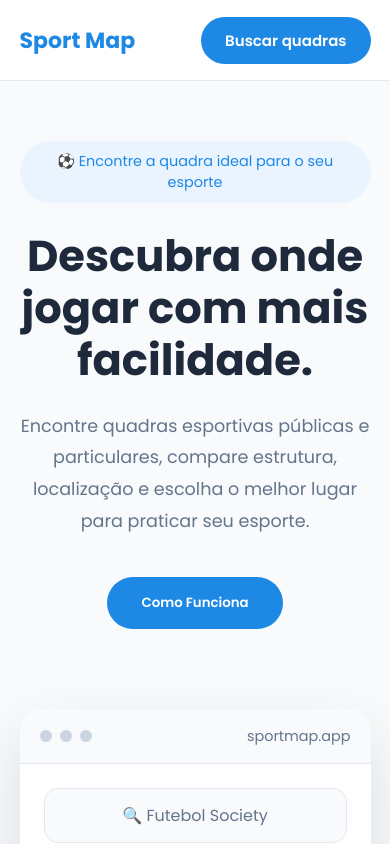
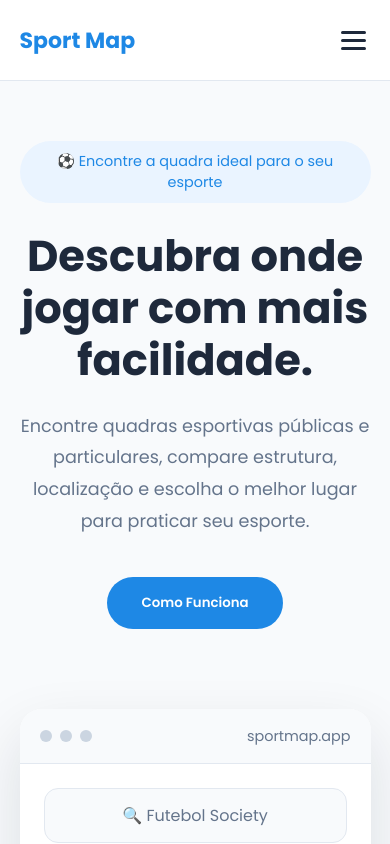
Before and after one commit to almeidaapedro/SportMap, a React (Vite) app: page / in a window 390 px wide. Shown: the top 844 px of the page. Built offline with nearby package versions, Linux system fonts and the light colour scheme.

Commit message:
ajustando a aplicação para ficar responsiva

```diff
--- a/src/components/navbar/Navbar.module.css
+++ b/src/components/navbar/Navbar.module.css
@@ -21,6 +21,7 @@
   align-items: center;
 }
 
+
 /* Logo */
 
 .logo a {
@@ -37,11 +38,13 @@
   color: var(--primary-dark);
 }
 
+
 /* Menu */
 
 .menu {
   display: flex;
   gap: 40px;
+  align-items: center;
 }
 
 .menu a {
@@ -57,7 +60,8 @@
   color: var(--primary);
 }
 
-/* Botão */
+
+/* Botão desktop */
 
 .button {
   display: inline-flex;
@@ -83,8 +87,98 @@
   background: var(--primary-dark);
 }
 
+
+/* Botão mobile */
+
+.mobileButton {
+  display: none;
+}
+
+
+/* Hamburger */
+
+.hamburger {
+  display: none;
+
+  background: transparent;
+  border: none;
+
+  cursor: pointer;
+
+  flex-direction: column;
+  gap: 5px;
+
+  padding: 5px;
+}
+
+.hamburger span {
+  width: 25px;
+  height: 3px;
+
+  background: var(--text);
+
+  border-radius: 10px;
+
+  transition: var(--transition);
+}
+
+
+/* Responsividade */
+
 @media (max-width: 900px) {
-  .menu {
+
+  .button {
     display: none;
   }
+
+
+  .hamburger {
+    display: flex;
+  }
+
+
+  .menu {
+    position: absolute;
+
+    top: 80px;
+    left: 0;
+
+    width: 100%;
+
+    background: var(--surface);
+
+    border-bottom: 1px solid var(--border);
+
+    display: none;
+
+    flex-direction: column;
+
+    gap: 25px;
+
+    padding: 30px 0;
+  }
+
+
+  .menu.active {
+    display: flex;
+  }
+
+
+  .menu a {
+    font-size: 17px;
+  }
+
+
+  .mobileButton {
+    display: inline-flex !important;
+
+    background: var(--primary);
+    color: white !important;
+
+    padding: 12px 24px;
+
+    border-radius: 999px;
+
+    font-weight: 600;
+  }
 }
--- a/src/components/navbar/Navbar.tsx
+++ b/src/components/navbar/Navbar.tsx
@@ -1,30 +1,66 @@
+import { useState } from "react";
 import styles from "./Navbar.module.css";
 import { Link } from "react-router-dom";
 
 function Navbar() {
+
+  const [menuOpen, setMenuOpen] = useState(false);
+
+  function closeMenu() {
+    setMenuOpen(false);
+  }
+
   return (
     <header className={styles.header}>
       <div className={styles.container}>
 
         <div className={styles.logo}>
-          <Link to="/">
+          <Link to="/" onClick={closeMenu}>
             Sport Map
           </Link>
         </div>
 
-        <nav className={styles.menu}>
-          <Link to="/">Início</Link>
+        <nav className={`${styles.menu} ${menuOpen ? styles.active : ""}`}>
+          <Link to="/" onClick={closeMenu}>
+            Início
+          </Link>
 
-          <Link to="/about">Sobre</Link>
+          <Link to="/about" onClick={closeMenu}>
+            Sobre
+          </Link>
 
-          <Link to="/explore">Explorar</Link>
+          <Link to="/explore" onClick={closeMenu}>
+            Explorar
+          </Link>
 
-          <Link to="/contact">Contato</Link>
+          <Link to="/contact" onClick={closeMenu}>
+            Contato
+          </Link>
+
+          <Link
+            to="/explore"
+            className={styles.mobileButton}
+            onClick={closeMenu}
+          >
+            Buscar quadras
+          </Link>
         </nav>
+
 
         <Link to="/explore" className={styles.button}>
           Buscar quadras
         </Link>
+
+
+        <button
+          className={styles.hamburger}
+          onClick={() => setMenuOpen(!menuOpen)}
+        >
+          <span></span>
+          <span></span>
+          <span></span>
+        </button>
+
 
       </div>
     </header>
```
